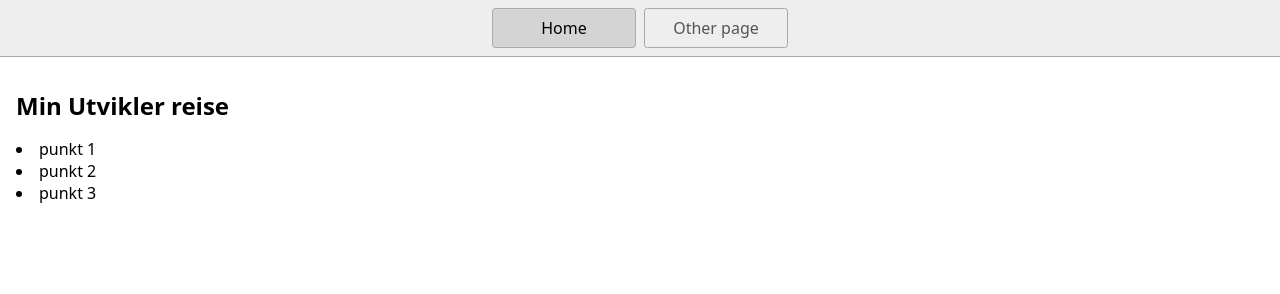
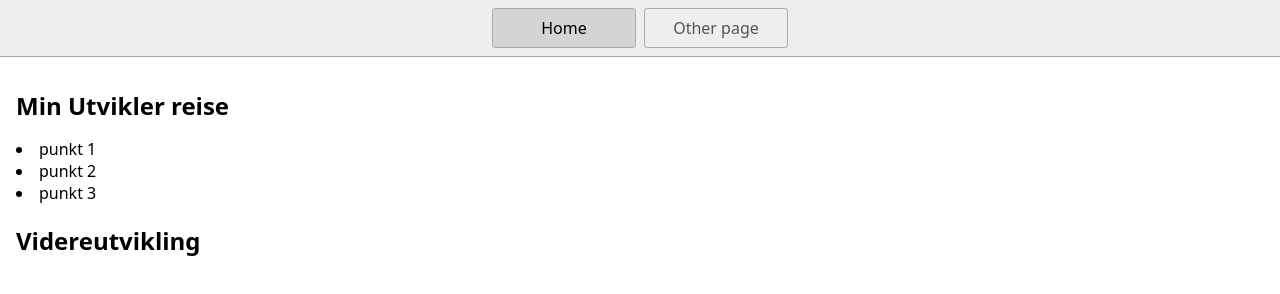
Before and after one commit to EvyBettina/stackblitz-starters-ukn2nxtest, a website: page index.html in a window 1280 px wide. Drawn offline with Linux system fonts and the light colour scheme.

Commit message:
Ekstra heading

```diff
--- a/index.html
+++ b/index.html
@@ -21,6 +21,7 @@
       <li>punkt 1</li>
       <li>punkt 2</li>
       <li>punkt 3</li>
+      <h2> Videreutvikling</h2>
     </main>
   </body>
 </html>
```
